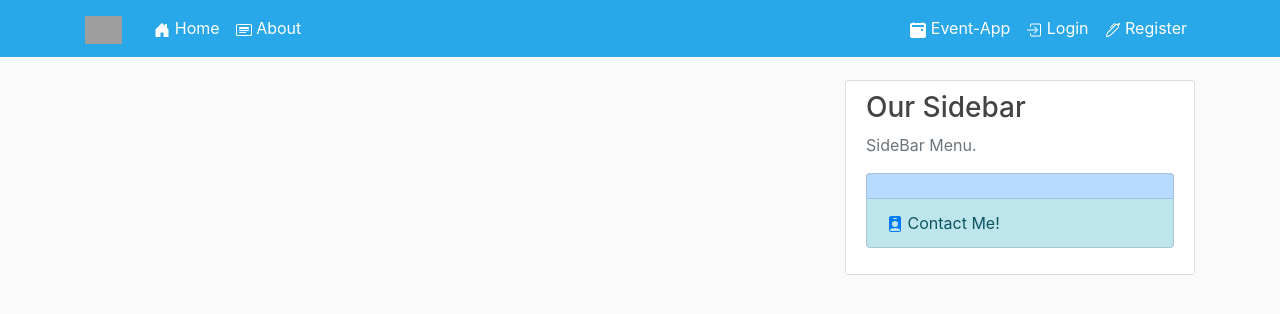
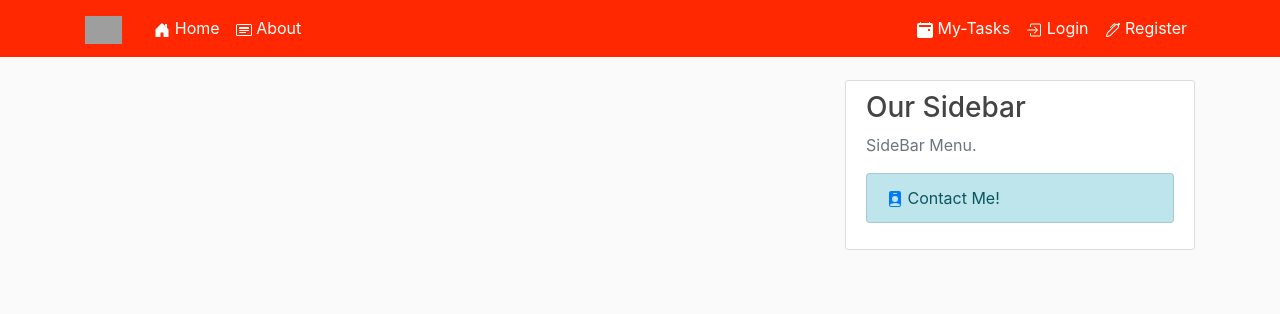
Before and after one commit to benarush/HotManagement, a Django app: template blog/templates/blog/home.html in a window 1280 px wide. Shown: the top 314 px of the page. Run offline with Django 3.2, Linux system fonts and the light colour scheme; the template is opened without the code that fills it, so the values that code supplies are empty; some libraries are stand-ins or nearby versions; grey boxes are pictures that could not be loaded.

Commit message:
replace all Events app by My-Tasks App , Clear Bugs

```diff
--- a/blog/templates/blog/base.html
+++ b/blog/templates/blog/base.html
@@ -20,7 +20,7 @@
 </head>
     <body>
      <header class="site-header">
-       <nav class="navbar navbar-expand-sm navbar-dark bg-steel fixed-top" style="background:#28a7e9" >
+       <nav class="navbar navbar-expand-sm navbar-dark bg-steel fixed-top" style="background:#FF2800" >
          <div class="container">
            <!--<a class="navbar-brand mr-4" href="{% url 'blog-home' %}">Coffe Soft -Blog</a> -->
              <a class="navbar-brand mr-4" href="{% url 'blog-home' %}"><img src="{% static 'blog/logo/logo.png' %}" height="28"></a>
@@ -52,11 +52,11 @@
                        <path fill-rule="evenodd" d="M16 8A8 8 0 1 1 0 8a8 8 0 0 1 16 0zM8.5 4a.5.5 0 0 0-1 0v3.5H4a.5.5 0 0 0 0 1h3.5V12a.5.5 0 0 0 1 0V8.5H12a.5.5 0 0 0 0-1H8.5V4z"/>
                      </svg> Create Post
                  </a>
-                 <a class="nav-item nav-link" href="{% url 'event-home' %}">
+                 <a class="nav-item nav-link" href="#">
                      <svg width="1em" height="1em" viewBox="0 0 16 16" class="bi bi-calendar2-event" fill="currentColor" xmlns="http://www.w3.org/2000/svg">
                             <path fill-rule="evenodd" d="M4 .5a.5.5 0 0 0-1 0V1H2a2 2 0 0 0-2 2v11a2 2 0 0 0 2 2h12a2 2 0 0 0 2-2V3a2 2 0 0 0-2-2h-1V.5a.5.5 0 0 0-1 0V1H4V.5zm-2 3a.5.5 0 0 1 .5-.5h11a.5.5 0 0 1 .5.5v1a.5.5 0 0 1-.5.5h-11a.5.5 0 0 1-.5-.5v-1zM11.5 7a.5.5 0 0 0-.5.5v1a.5.5 0 0 0 .5.5h1a.5.5 0 0 0 .5-.5v-1a.5.5 0 0 0-.5-.5h-1z"/>
                      </svg>
-                     Event-App
+                     My-Tasks
                  </a>
                  <a class="nav-item nav-link" href="{% url 'profile' %}">
                      <svg width="1em" height="1em" viewBox="0 0 16 16" class="bi bi-file-person-fill" fill="currentColor" xmlns="http://www.w3.org/2000/svg">
@@ -71,11 +71,11 @@
                      </svg> Logout
                  </a>
                {% else %}
-                 <a class="nav-item nav-link" href="{% url 'event-home' %}">
+                 <a class="nav-item nav-link" href="#">
                      <svg width="1em" height="1em" viewBox="0 0 16 16" class="bi bi-calendar2-event" fill="currentColor" xmlns="http://www.w3.org/2000/svg">
                             <path fill-rule="evenodd" d="M4 .5a.5.5 0 0 0-1 0V1H2a2 2 0 0 0-2 2v11a2 2 0 0 0 2 2h12a2 2 0 0 0 2-2V3a2 2 0 0 0-2-2h-1V.5a.5.5 0 0 0-1 0V1H4V.5zm-2 3a.5.5 0 0 1 .5-.5h11a.5.5 0 0 1 .5.5v1a.5.5 0 0 1-.5.5h-11a.5.5 0 0 1-.5-.5v-1zM11.5 7a.5.5 0 0 0-.5.5v1a.5.5 0 0 0 .5.5h1a.5.5 0 0 0 .5-.5v-1a.5.5 0 0 0-.5-.5h-1z"/>
                      </svg>
-                     Event-App
+                     My-Tasks
                  </a>
                  <a class="nav-item nav-link" href="{% url 'login' %}">
                      <svg width="1em" height="1em" viewBox="0 0 16 16" class="bi bi-box-arrow-in-right" fill="currentColor" xmlns="http://www.w3.org/2000/svg">
@@ -114,8 +114,8 @@
                 <h3>Our Sidebar</h3>
                 <p class='text-muted'>SideBar Menu.
                   <div class="list-group">
-                    <a href="{% url 'post-details' latest_post.id %}" class="list-group-item list-group-item-action list-group-item-primary">
                     {% if latest_post %}
+                        <a href="{% url 'post-details' latest_post.id %}" class="list-group-item list-group-item-action list-group-item-primary">
                         <svg width="1em" height="1em" viewBox="0 0 16 16" class="bi bi-chat-left-text-fill text-primary" fill="currentColor" xmlns="http://www.w3.org/2000/svg">
                             <path fill-rule="evenodd" d="M0 2a2 2 0 0 1 2-2h12a2 2 0 0 1 2 2v8a2 2 0 0 1-2 2H4.414a1 1 0 0 0-.707.293L.854 15.146A.5.5 0 0 1 0 14.793V2zm3.5 1a.5.5 0 0 0 0 1h9a.5.5 0 0 0 0-1h-9zm0 2.5a.5.5 0 0 0 0 1h9a.5.5 0 0 0 0-1h-9zm0 2.5a.5.5 0 0 0 0 1h5a.5.5 0 0 0 0-1h-5z"/>
                         </svg> Latest Post!
```
Also changed, not shown: HotManagement/urls.py (+21 -16 lines), blog/templates/blog/MainPage.html (+5 -5 lines).
